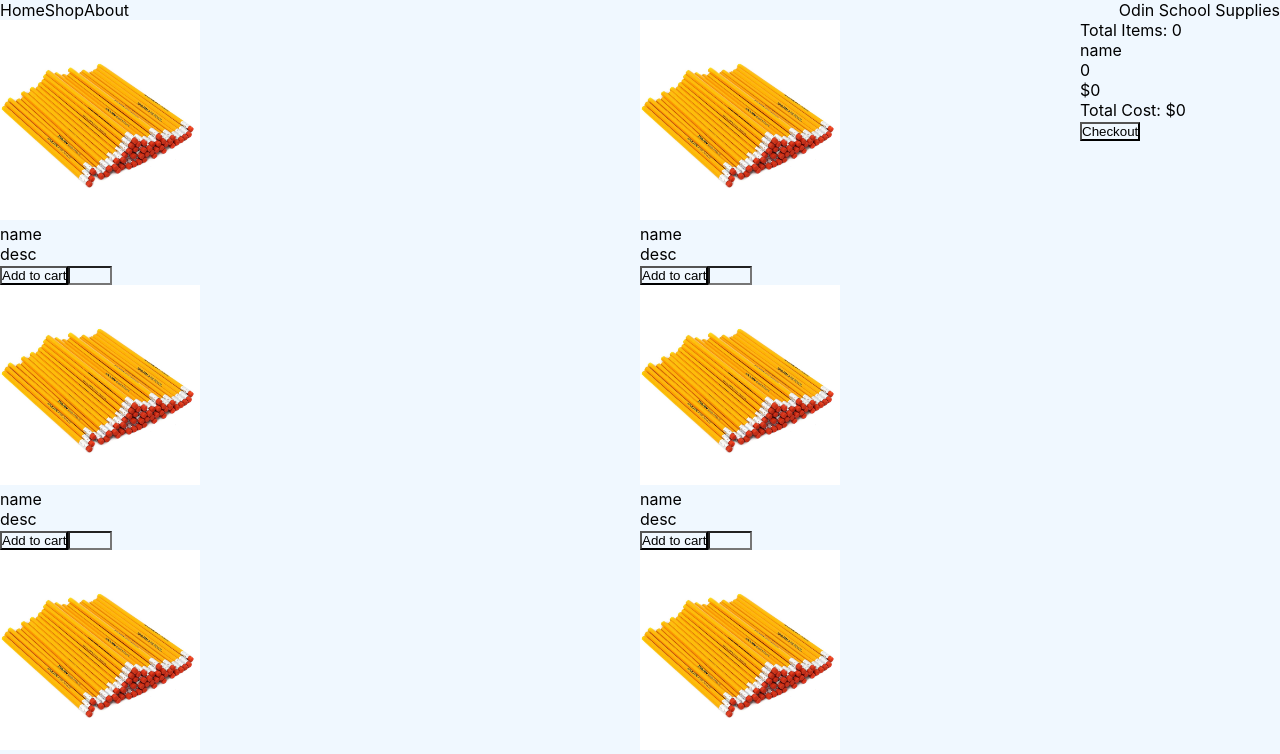
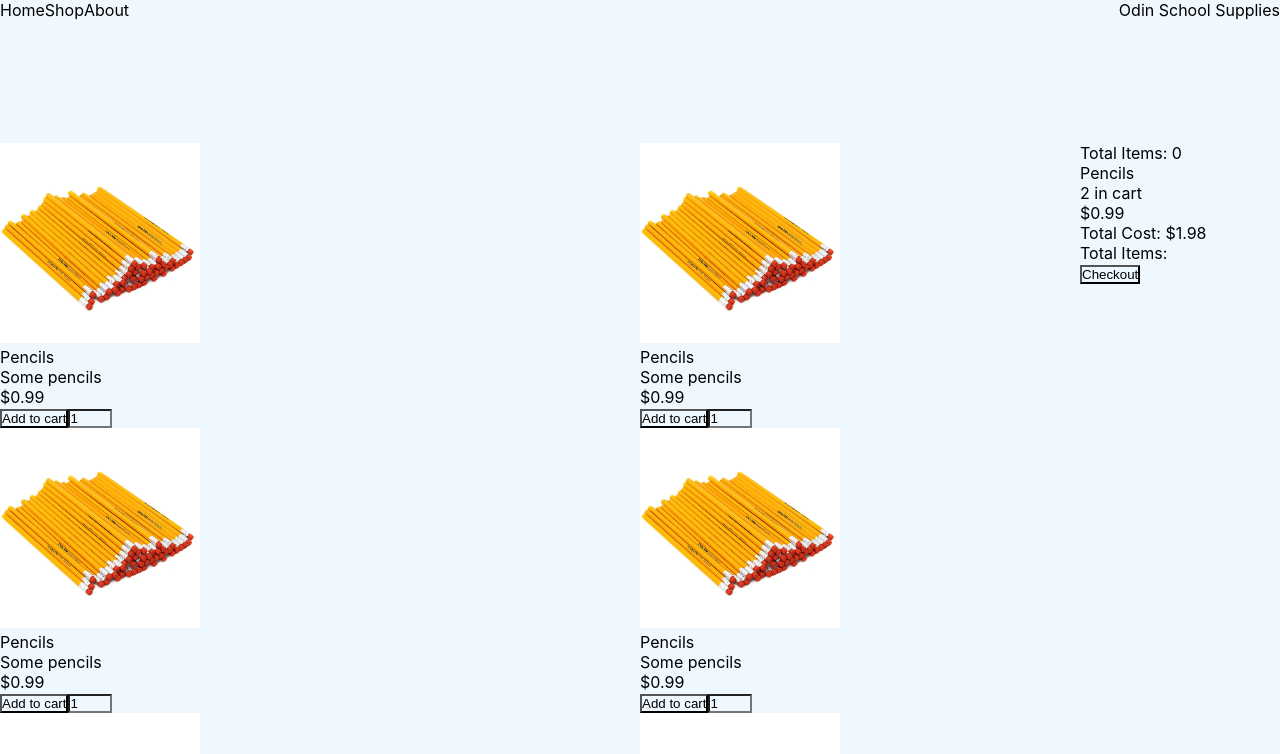
Before and after one commit to AnthonyGleason/odin-shopping-cart, a React (Create React App) app: page /shop in a window 1280 px wide. Shown: the top 754 px of the page. Built offline with nearby package versions, Linux system fonts and the light colour scheme.

Commit message:
position shop elements, add shop array functionality

```diff
--- a/src/components/CartItem.js
+++ b/src/components/CartItem.js
@@ -1,11 +1,13 @@
 import React from 'react';
 
-export default function CartItem(){
+export default function CartItem(props){
+  //destructure props
+  const [name,quantity,price] = [props.name,props.quantity,props.price];
   return(
     <div className='cart-item'>
-      <div className='cart-item-name'>name</div>
-      <div className='cart-item-quantity'>0</div>
-      <div className='cart-item-price'>$0</div>
+      <div className='cart-item-name'>{name}</div>
+      <div className='cart-item-quantity'>{quantity} in cart</div>
+      <div className='cart-item-price'>${price}</div>
     </div>
   )
 }
--- a/src/components/Shop.js
+++ b/src/components/Shop.js
@@ -1,4 +1,4 @@
-import React from 'react';
+import {React, useState} from 'react';
 
 //import components
 import CartItem from './CartItem';
@@ -6,30 +6,44 @@ import ShopItem from './ShopItem';
 
 //import css
 import '../styles/shop.css';
-//import images
-import pencils from '../assets/pencils.jpg';
+
+//import shop item array
+import shopArray from '../shopItems';
 
 export default function Shop(){
+  const [cart,setCart] = useState([{
+    name: 'Pencils',
+    price: 0.99,
+    quantity: 2,
+  }]);
+  let totalPrice=0;
+  let totalItems=0;
   return(
     <div className='shop'>
       <div className='shop-item-container'>
-        <ShopItem img={pencils}/>
-        <ShopItem img={pencils}/>
-        <ShopItem img={pencils}/>
-        <ShopItem img={pencils}/>
-        <ShopItem img={pencils}/>
-        <ShopItem img={pencils}/>
-        <ShopItem img={pencils}/>
-        <ShopItem img={pencils}/>
-        <ShopItem img={pencils}/>
-        <ShopItem img={pencils}/>
+        {
+          shopArray.map((item)=>{
+            return(
+              <ShopItem cart={cart} setCart={setCart} img={item.img} name={item.name} price={item.price} desc={item.desc} id={item.ID} key={item.ID} />
+            )
+          })
+        }
       </div>
       <div className='cart'>
         <div className='quantity'> Total Items: 0</div>
         <div className='cart-item-container'>
-          <CartItem />
+        {
+          cart.map((item)=>{
+            totalPrice=totalPrice+(item.price*item.quantity);
+            totalItems=totalItems+item.quantity;
+            return(
+              <CartItem name={item.name} price={item.price} quantity={item.quantity} key={item.ID} />
+            )
+          })
+        }
         </div>
-        <div className='total-cost'>Total Cost: $0</div>
+        <div className='total-cost'>Total Cost: ${totalPrice}</div>
+        <div className='total-items'>Total Items: </div>
         <button className='checkout-button' type='submit'>Checkout</button>
       </div>
     </div>
--- a/src/components/ShopItem.js
+++ b/src/components/ShopItem.js
@@ -1,15 +1,25 @@
-import React from 'react';
+import {React,useState} from 'react';
 
 export default function ShopItem(props){
+  //destructure props
+  const [ID, name, img, price, desc]=[props.ID,props.name,props.img,props.price,props.desc]
+
+  const [quantity,setQuantity] = useState(1);
   return(
     <div className='shop-item'>
-      <img className='shop-item-img' src={props.img} alt={'test'} />
-      <div className='shop-item-name'>name</div>
-      <div className='shop-item-desc'>desc</div>
+      <img className='shop-item-img' src={img} alt={'test'} />
+      <div className='shop-item-name'>{name}</div>
+      <div className='shop-item-desc'>{desc}</div>
+      <div className='shop-item-price'>${price}</div>
       <div className='shop-button-container'>
         <button type='submit'>Add to cart</button>
-        <input type={'number'} min={1} max={9} />
+        <input onChange={(e)=>handleQuantityChange(parseInt(e.target.value),setQuantity)} type={'number'} value={quantity} min={1} max={9} />
       </div>
     </div>
   )
 }
+
+let handleQuantityChange = function(newQuantity,setQuantity){
+  if (newQuantity<1 || newQuantity>9) return 0;
+  setQuantity(newQuantity);
+}
--- /dev/null
+++ b/src/shopItems.js
@@ -0,0 +1,70 @@
+//import images
+import pencils from './assets/pencils.jpg';
+
+let shopArray = [
+  {
+    ID: 0,
+    name: 'Pencils',
+    price: 0.99,
+    desc: 'Some pencils',
+    img: pencils,
+  },
+  {
+    ID: 1,
+    name: 'Pencils',
+    price: 0.99,
+    desc: 'Some pencils',
+    img: pencils,
+  },
+  {
+    ID: 2,
+    name: 'Pencils',
+    price: 0.99,
+    desc: 'Some pencils',
+    img: pencils,
+  },
+  {
+    ID: 3,
+    name: 'Pencils',
+    price: 0.99,
+    desc: 'Some pencils',
+    img: pencils,
+  },
+  {
+    ID: 4,
+    name: 'Pencils',
+    price: 0.99,
+    desc: 'Some pencils',
+    img: pencils,
+  },
+  {
+    ID: 5,
+    name: 'Pencils',
+    price: 0.99,
+    desc: 'Some pencils',
+    img: pencils,
+  },
+  {
+    ID: 6,
+    name: 'Pencils',
+    price: 0.99,
+    desc: 'Some pencils',
+    img: pencils,
+  },
+  {
+    ID: 7,
+    name: 'Pencils',
+    price: 0.99,
+    desc: 'Some pencils',
+    img: pencils,
+  },
+  {
+    ID: 8,
+    name: 'Pencils',
+    price: 0.99,
+    desc: 'Some pencils',
+    img: pencils,
+  },
+];
+
+export default shopArray;
--- a/src/styles/body.css
+++ b/src/styles/body.css
@@ -5,7 +5,6 @@
   background-color: aliceblue;
 }
 .body{
-  height: 100vh;
   display: grid;
   grid-template-columns: 1fr;
   grid-template-rows: 0.1fr 1fr;
```
